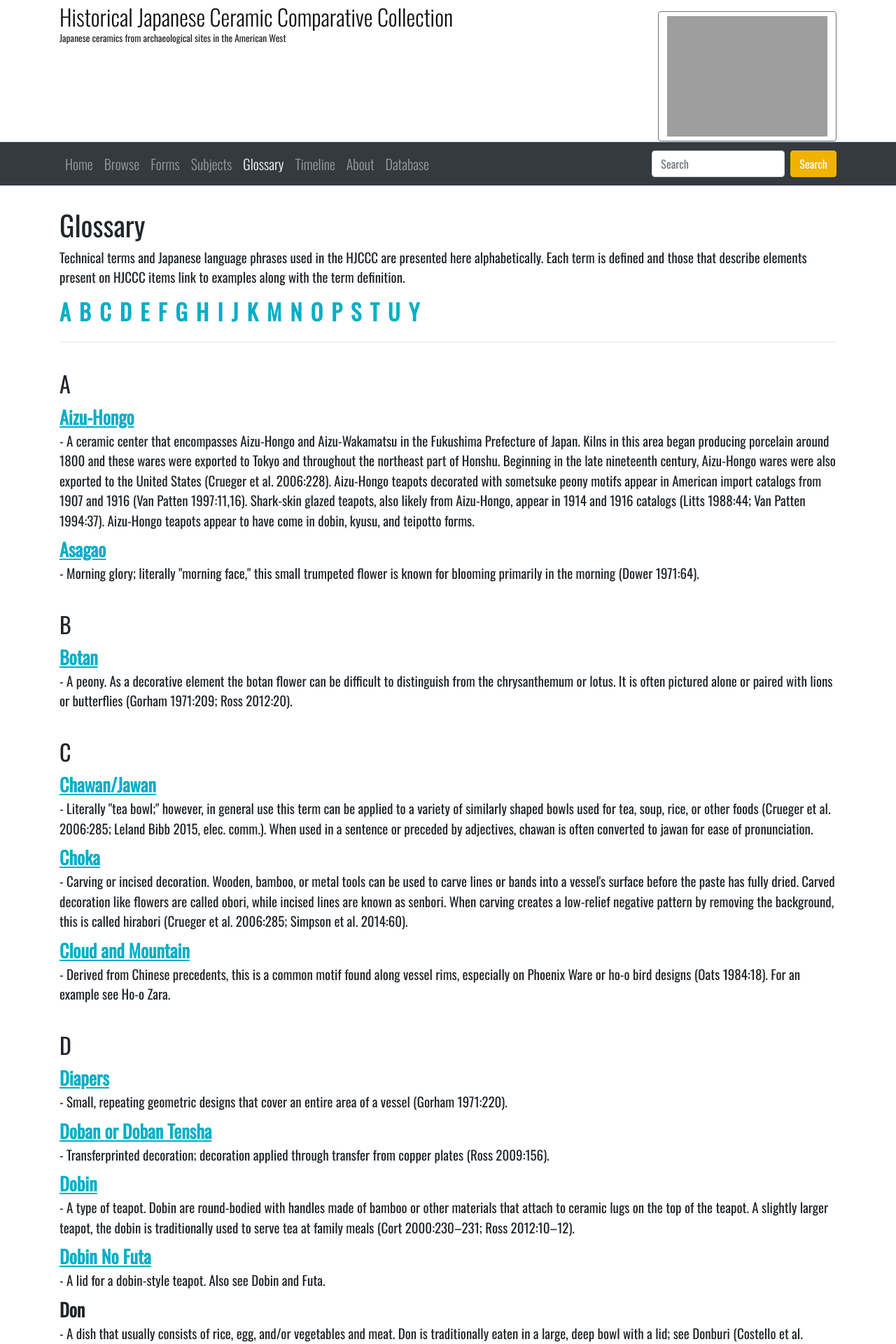
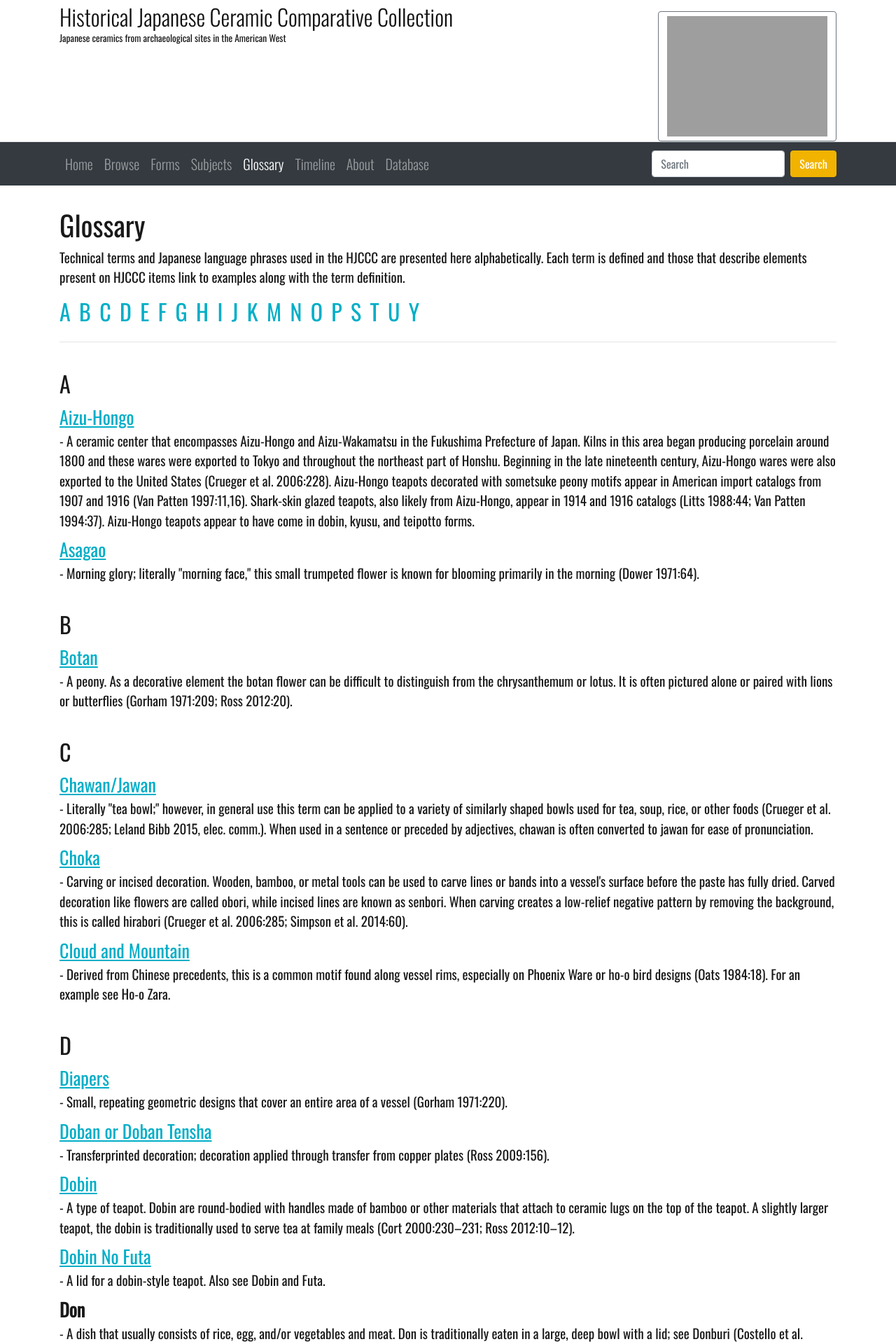
Before and after one commit to uidaholib/HJCCC_source, a Jekyll site: the page built from pages/glossary.md, in a window 1280 px wide. Shown: the top 1920 px of the page at 70% size. Built offline with Jekyll 4.4.1, drawn with Linux system fonts in a browser that asks for light colours.

Commit message:
changes with Evan (so brutal working with him)

```diff
--- a/_layouts/item.html
+++ b/_layouts/item.html
@@ -25,12 +25,11 @@ gallery: true
                 </div>
                 <div class="text-center my-2">
                     <p>{{ image.title }}</p>
-                    <a href="https://www.lib.uidaho.edu/digital/hjccc/objects/{{ image.identifier }}.jpg" target="_blank" class="btn btn-clearwater" title="image download">Download Image</a>
+                    <a href="https://www.lib.uidaho.edu/digital/hjccc/objects/{{ image.identifier }}.jpg" target="_blank" class="btn btn-outline-clearwater" title="image download">Download Image</a>
                 </div>
             </div>
             {% endfor %}
         </div>
-
         <div class="col-md-6">
             <div id="item-metadata" class="metadata">
                 <dl>
--- a/_layouts/term.html
+++ b/_layouts/term.html
@@ -33,7 +33,7 @@ gallery: true
                     </div>
                     <div class="text-center my-2">
                         <p class="d-none d-md-block">{{ image.title }}</p>
-                        <a href="{{ '/data/' | absolute_url | append: image.object-id | append: '.html' }}" class="btn btn-clearwater" title="image download">View Item</a>
+                        <a href="{{ '/data/' | absolute_url | append: image.object-id | append: '.html' }}" class="btn btn-outline-clearwater" title="image download">Item Record</a>
                     </div>
                 </div>
             </div>
--- a/_sass/_custom.scss
+++ b/_sass/_custom.scss
@@ -10,11 +10,12 @@
 body {
     font-family: $base-font-family;
     font-size: $base-font-size;
+    color: $black-color;
 }
 a {
-    color: $link-color;
+    color: $clearwater;
     text-decoration: none;
-    font-weight: bold;
+    font-weight: normal;
     &:hover {
         color: $text-color;
         text-decoration: underline;
--- a/pages/glossary.md
+++ b/pages/glossary.md
@@ -14,7 +14,7 @@ Each term is defined and those that describe elements present on HJCCC items lin
 
 <ul class="list-inline">
 {% for letter in uniqueLetters %}
-<li class="list-inline-item h2"><a class="clearwater" href="#{{ letter }}">{{ letter }}</a></li>
+<li class="list-inline-item h2"><a href="#{{ letter }}">{{ letter }}</a></li>
 {% endfor %}
 </ul>
 <hr>
@@ -27,7 +27,7 @@ Each term is defined and those that describe elements present on HJCCC items lin
 {% for item in site.data.hjccc-glossary %}
 {%- assign x = item.term | slice: 0 | capitalize -%}
 {%- if x == letter -%}
-    <dt class="glossary-def">{% if item.search %}<a class="clearwater" href="{{ '/glossary/' | append: item.slug | append: '.html' | relative_url }}">
+    <dt class="glossary-def">{% if item.search %}<a href="{{ '/glossary/' | append: item.slug | append: '.html' | relative_url }}">
     {{ item.term }}</a>{% else %}{{ item.term }}{% endif %}</dt>
     <dd>- {{ item.definition }}</dd>
 {%- endif -%}
```
